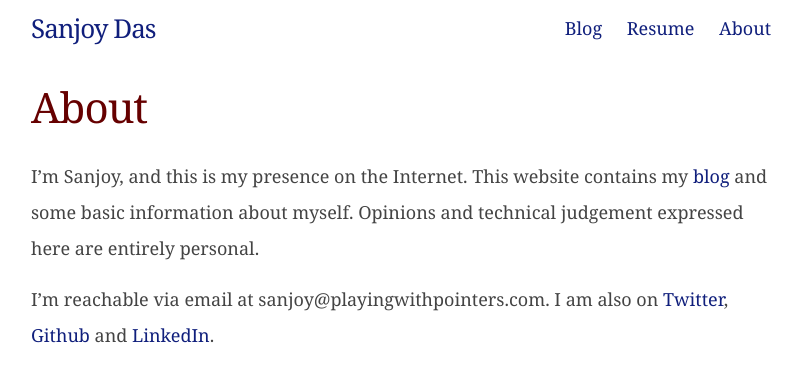
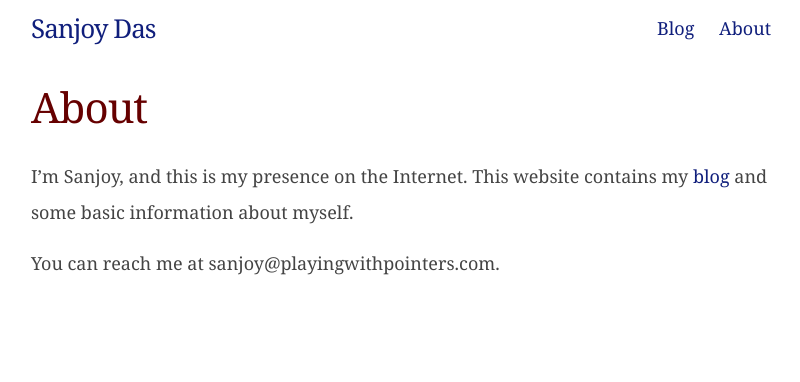
Before and after one commit to sanjoy/playingwithpointers.com, a Jekyll site: the page built from index.md, in a window 1280 px wide. Shown: the top 382 px of the page, without its empty margins (239-1039 px from the left). Built offline with Jekyll 4.4.1, drawn with Linux system fonts in a browser that asks for light colours.

Commit message:
Minor changes

```diff
--- a/_includes/header.html
+++ b/_includes/header.html
@@ -15,7 +15,6 @@
 
       <div class="trigger">
 	  <a class="page-link" href="/blog.html">Blog</a>
-	  <a class="page-link" href="/resume.html">Resume</a>
 	  <a class="page-link" href="/index.html">About</a>
       </div>
     </nav>
--- a/index.md
+++ b/index.md
@@ -9,11 +9,8 @@ title: About playing with pointers
 
 I'm Sanjoy, and this is my presence on the Internet.  This website
 contains my [blog][blog] and some basic information about myself.
-Opinions and technical judgement expressed here are entirely personal.
 
-I'm reachable via email at <span class="contact">&#115;&#097;&#110;&#106;&#111;&#121;&#064;&#112;&#108;&#097;&#121;&#105;&#110;&#103;&#119;&#105;&#116;&#104;&#112;&#111;&#105;&#110;&#116;&#101;&#114;&#115;&#046;&#099;&#111;&#109;</span>.
-I am also on [Twitter][twitter], [Github][github] and
-[LinkedIn][linkedin].
+You can reach me at <span class="contact">&#115;&#097;&#110;&#106;&#111;&#121;&#064;&#112;&#108;&#097;&#121;&#105;&#110;&#103;&#119;&#105;&#116;&#104;&#112;&#111;&#105;&#110;&#116;&#101;&#114;&#115;&#046;&#099;&#111;&#109;</span>.
 
 [blog]: </blog.html>
 [linkedin]: <http://in.linkedin.com/in/sanjoydas>
```
